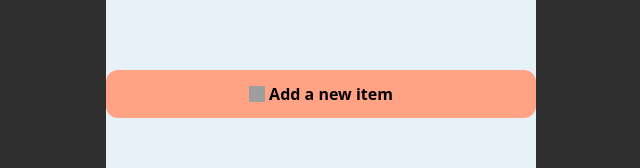
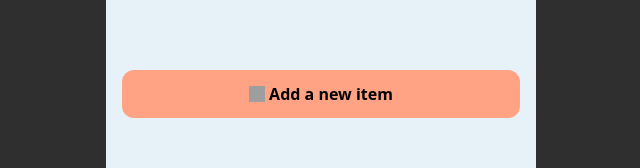
Before and after one commit to KevinRebakure/CRUD-with-MongoDB-List-of-Items, a React (Vite) app: page / in a window 1280 px wide. Shown: the part 430-598 px from the top of the page, without its empty margins (319-959 px from the left). Built offline with nearby package versions, Linux system fonts and the light colour scheme; grey boxes are pictures that could not be loaded.

Commit message:
chore: bad fix margin

```diff
--- a/src/components/layouts/PageLayout.tsx
+++ b/src/components/layouts/PageLayout.tsx
@@ -11,7 +11,11 @@ export default function PageLayout() {
         <h1 className="text-3xl font-semibold">{Titles.APP_NAME}</h1>
       )}
 
+      <div>
         <Outlet />
+      </div>
+
+      <div className="px-4">
         <Button
           label={ButtonLabels.ADD_ITEM}
           iconURL={IconsURL.ADD_ICON}
@@ -19,5 +23,6 @@ export default function PageLayout() {
         />
         <BottomNavBar />
       </div>
+    </div>
   );
 }
```
Lines whose indentation alone changed are shown as unchanged.
